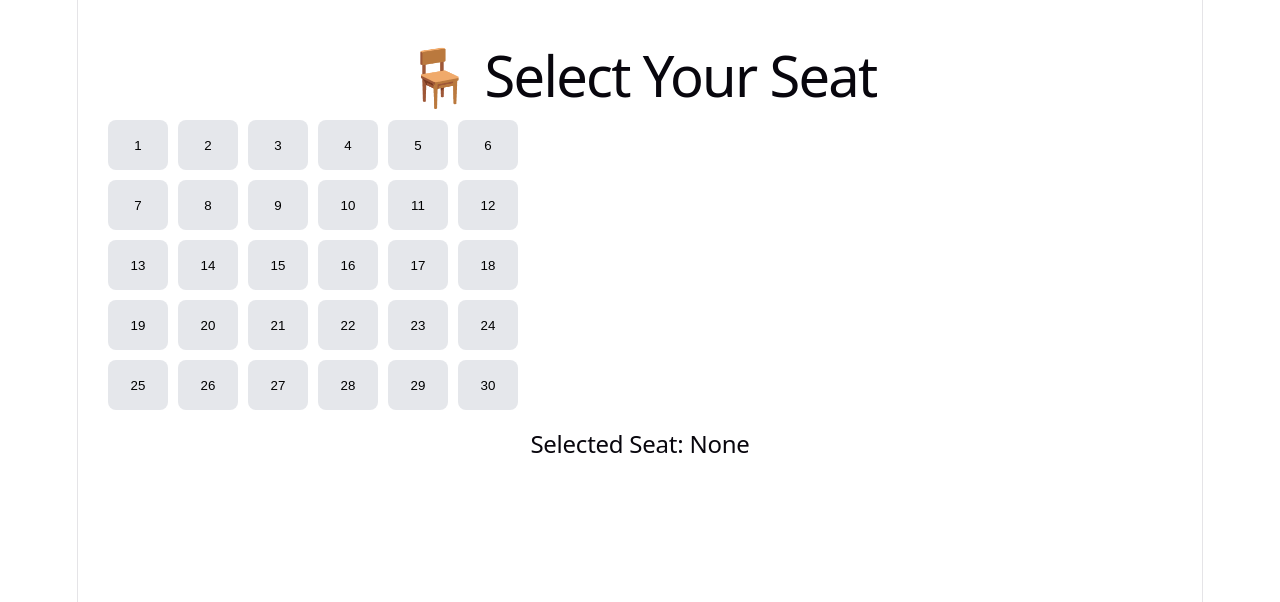
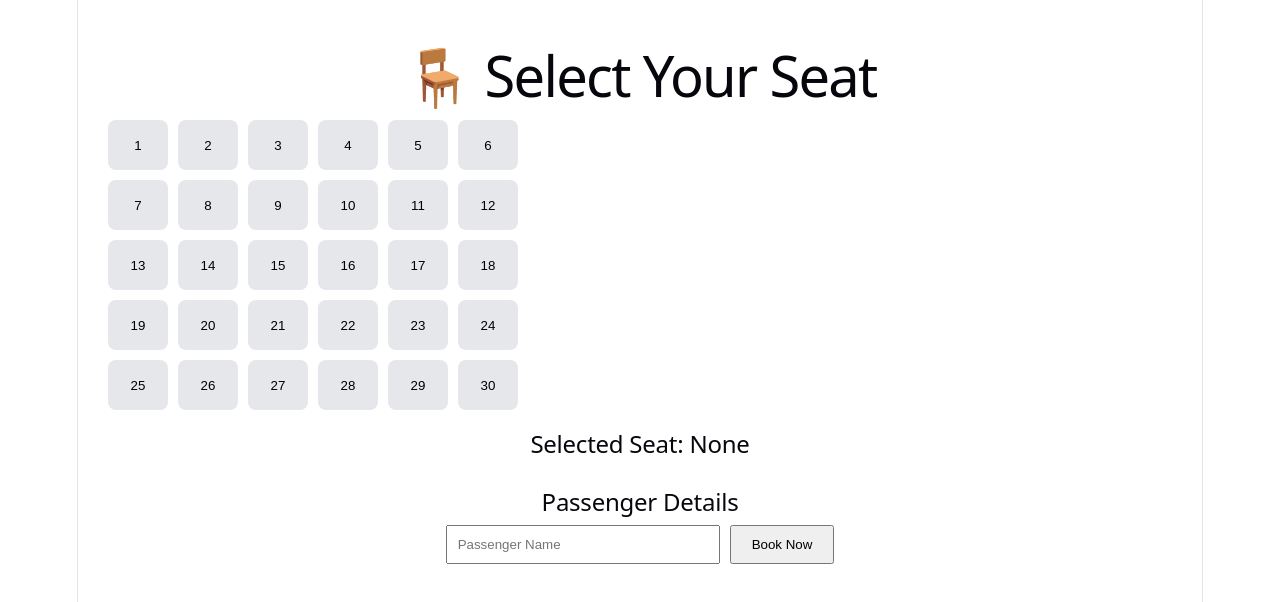
Before and after one commit to kambleajinkya490-debug/SkyBook-Flight-Reservation, a React app in the folder frontend/: page /seat/1 in a window 1280 px wide. Shown: the top 602 px of the page. Built offline with nearby package versions, Linux system fonts and the light colour scheme; the HTML template or start-up script is replaced by a standard one.

Commit message:
Add passenger booking flow

```diff
--- a/frontend/src/pages/SeatPage.jsx
+++ b/frontend/src/pages/SeatPage.jsx
@@ -1,9 +1,49 @@
 import { useState } from "react";
+import { useNavigate, useParams } from "react-router-dom";
+import api from "../api";
 
 function SeatPage() {
+  const { flightId } = useParams();
+  const navigate = useNavigate();
+
   const [selected, setSelected] = useState("");
+  const [passengerName, setPassengerName] = useState("");
+  const [loading, setLoading] = useState(false);
 
   const seats = Array.from({ length: 30 }, (_, i) => i + 1);
+
+  const bookFlight = async () => {
+    if (!selected) {
+      alert("Please select a seat");
+      return;
+    }
+
+    if (!passengerName.trim()) {
+      alert("Please enter passenger name");
+      return;
+    }
+
+    try {
+      setLoading(true);
+
+      const response = await api.post("/api/bookings", {
+        flightId: Number(flightId),
+        passengerName: passengerName,
+        seatNumber: String(selected)
+      });
+
+      console.log("Booking Response:", response.data);
+
+      alert("Flight booked successfully!");
+
+      navigate("/success");
+    } catch (error) {
+      console.error("Booking Error:", error);
+      alert("Booking failed");
+    } finally {
+      setLoading(false);
+    }
+  };
 
   return (
     <div style={{ padding: 30 }}>
@@ -12,7 +52,7 @@ function SeatPage() {
       <div
         style={{
           display: "grid",
-          gridTemplateColumns: "repeat(6,60px)",
+          gridTemplateColumns: "repeat(6, 60px)",
           gap: 10,
         }}
       >
@@ -22,9 +62,11 @@ function SeatPage() {
             onClick={() => setSelected(seat)}
             style={{
               height: 50,
-              background: selected === seat ? "#22c55e" : "#e5e7eb",
+              background:
+                selected === seat ? "#22c55e" : "#e5e7eb",
               border: "none",
               borderRadius: 8,
+              cursor: "pointer",
             }}
           >
             {seat}
@@ -35,6 +77,33 @@ function SeatPage() {
       <h2 style={{ marginTop: 20 }}>
         Selected Seat: {selected || "None"}
       </h2>
+
+      <div style={{ marginTop: 30 }}>
+        <h2>Passenger Details</h2>
+
+        <input
+          type="text"
+          placeholder="Passenger Name"
+          value={passengerName}
+          onChange={(e) => setPassengerName(e.target.value)}
+          style={{
+            padding: 10,
+            width: 250,
+            marginRight: 10,
+          }}
+        />
+
+        <button
+          onClick={bookFlight}
+          disabled={loading}
+          style={{
+            padding: "10px 20px",
+            cursor: "pointer",
+          }}
+        >
+          {loading ? "Booking..." : "Book Now"}
+        </button>
+      </div>
     </div>
   );
 }
```
